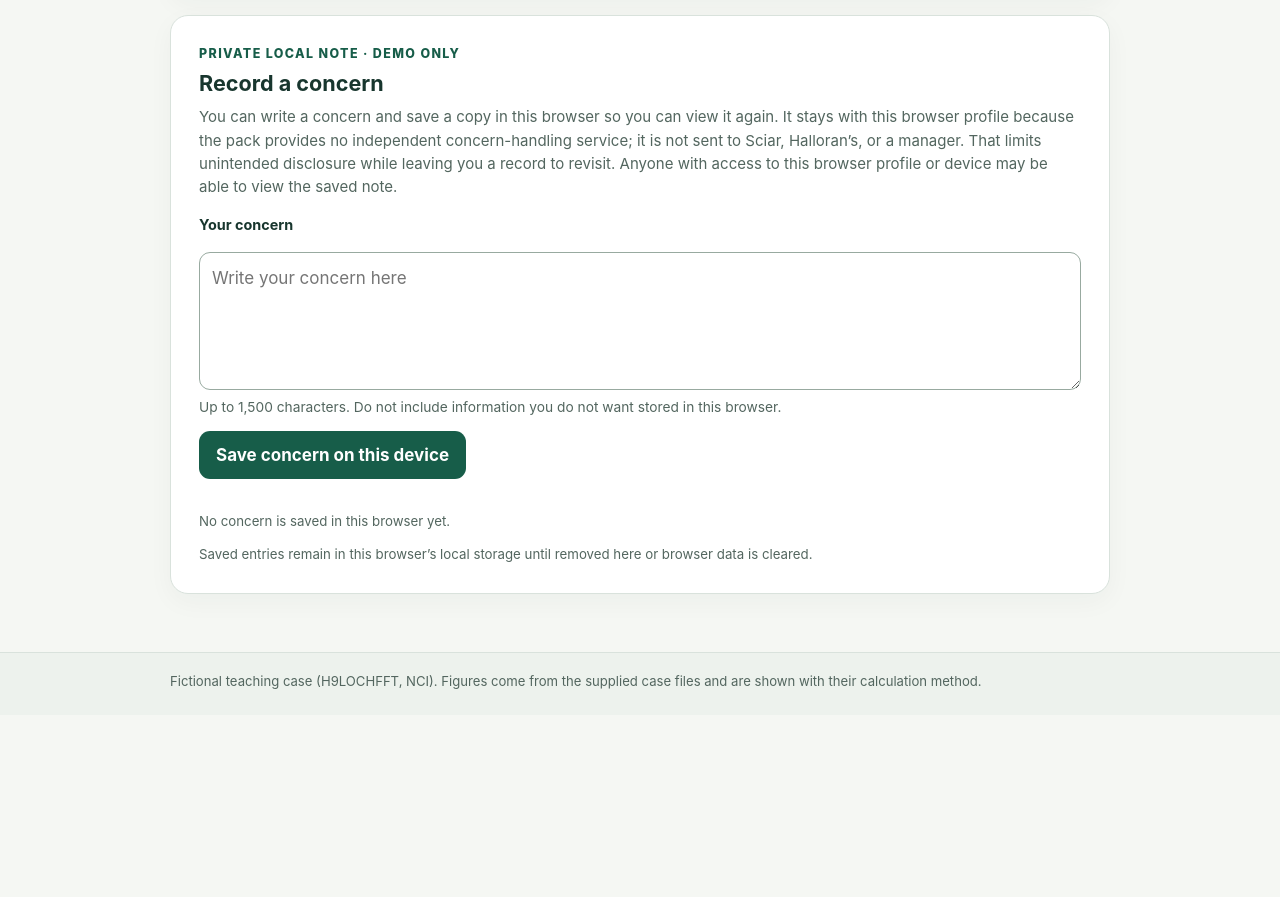
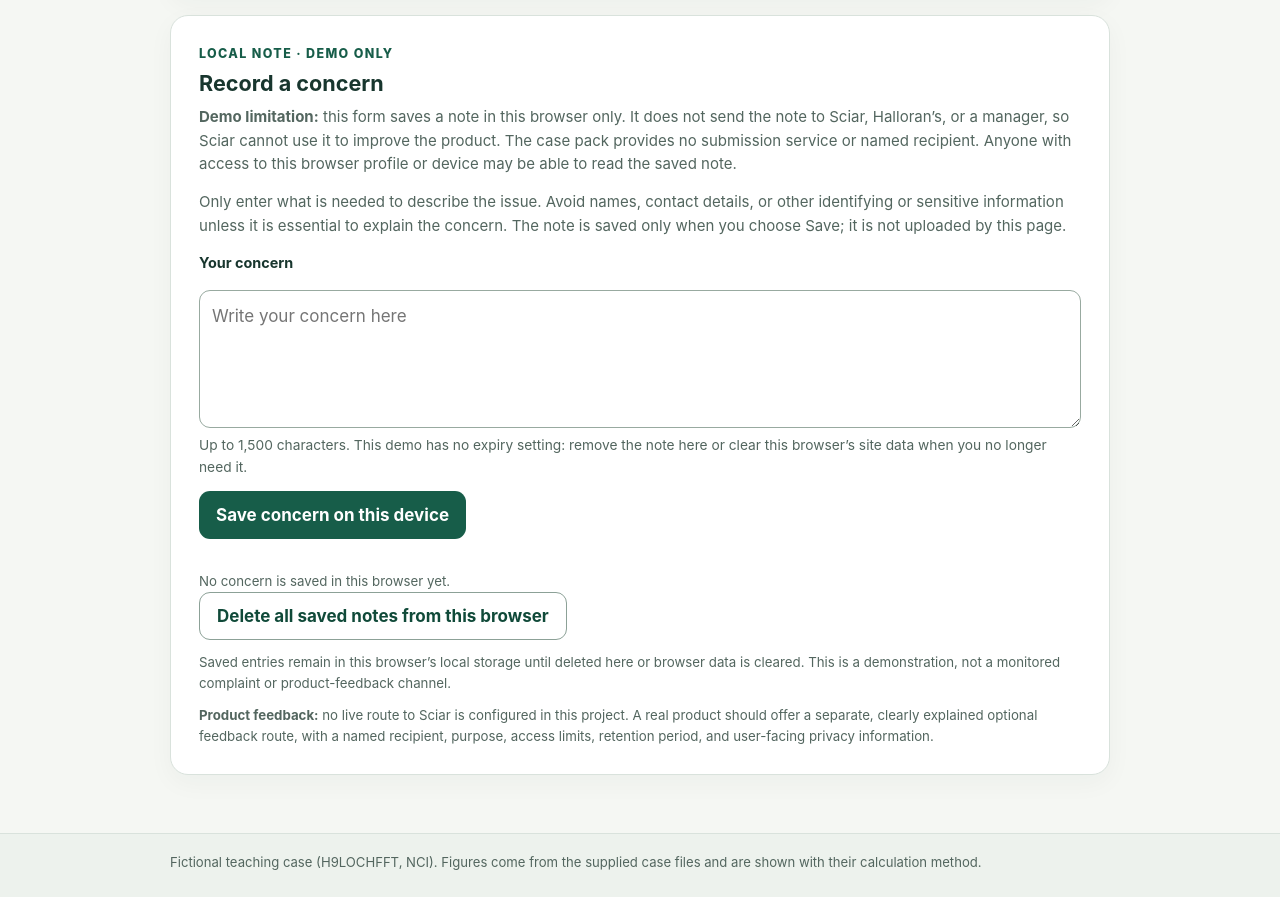
Before and after one commit to Lisa-Gwele/H9LOCHFFT-CA2-MAKARABO-MOHASI, a plain HTML site: page app.html in a window 1280 px wide. Shown: the part 1605-2502 px from the top of the page. Before the commit the page ends 2320 px from the top, so only its background shows below. Drawn offline with Linux system fonts and the light colour scheme; no server answers.

Commit message:
Add files via upload

```diff
--- a/app.html
+++ b/app.html
@@ -175,18 +175,21 @@
     </section>
 
     <section class="card" aria-labelledby="concern-heading">
-      <p class="eyebrow">Private local note · demo only</p>
+      <p class="eyebrow">Local note · demo only</p>
       <h2 id="concern-heading">Record a concern</h2>
-      <p class="privacy-copy">You can write a concern and save a copy in this browser so you can view it again. It stays with this browser profile because the pack provides no independent concern-handling service; it is not sent to Sciar, Halloran’s, or a manager. That limits unintended disclosure while leaving you a record to revisit. Anyone with access to this browser profile or device may be able to view the saved note.</p>
+      <p class="privacy-copy"><strong>Demo limitation:</strong> this form saves a note in this browser only. It does not send the note to Sciar, Halloran’s, or a manager, so Sciar cannot use it to improve the product. The case pack provides no submission service or named recipient. Anyone with access to this browser profile or device may be able to read the saved note.</p>
+      <p class="privacy-copy">Only enter what is needed to describe the issue. Avoid names, contact details, or other identifying or sensitive information unless it is essential to explain the concern. The note is saved only when you choose Save; it is not uploaded by this page.</p>
       <form id="concern-form" class="concern-form">
         <label for="concern-text">Your concern</label>
         <textarea id="concern-text" name="concern" maxlength="1500" required aria-describedby="concern-help" placeholder="Write your concern here"></textarea>
-        <p id="concern-help" class="form-help">Up to 1,500 characters. Do not include information you do not want stored in this browser.</p>
+        <p id="concern-help" class="form-help">Up to 1,500 characters. This demo has no expiry setting: remove the note here or clear this browser’s site data when you no longer need it.</p>
         <button class="button" type="submit">Save concern on this device</button>
       </form>
       <div id="concern-status" class="status" role="status" aria-live="polite" hidden></div>
       <div id="saved-list" class="saved-list" aria-label="Your saved concerns"></div>
-      <p id="storage-note" class="data-note">Saved entries remain in this browser’s local storage until removed here or browser data is cleared.</p>
+      <button class="button secondary" id="clear-concerns" type="button">Delete all saved notes from this browser</button>
+      <p id="storage-note" class="data-note">Saved entries remain in this browser’s local storage until deleted here or browser data is cleared. This is a demonstration, not a monitored complaint or product-feedback channel.</p>
+      <p class="data-note"><strong>Product feedback:</strong> no live route to Sciar is configured in this project. A real product should offer a separate, clearly explained optional feedback route, with a named recipient, purpose, access limits, retention period, and user-facing privacy information.</p>
     </section>
   </main>
   <footer class="footer"><div class="footer-inner">Fictional teaching case (H9LOCHFFT, NCI). Figures come from the supplied case files and are shown with their calculation method.</div></footer>
@@ -367,6 +370,13 @@
           announce('The local record was removed from this browser.', 'success');
         } catch (error) { announce(`Could not remove the local record: ${error.message}`, 'error'); }
       }
+      el('clear-concerns').addEventListener('click', () => {
+        try {
+          localStorage.removeItem(storageKey);
+          renderConcerns();
+          announce('All concern notes saved by this demo were deleted from this browser.', 'success');
+        } catch (error) { announce(`Could not delete saved notes: ${error.message}`, 'error'); }
+      });
 
       el('concern-form').addEventListener('submit', (event) => {
         event.preventDefault();
```
